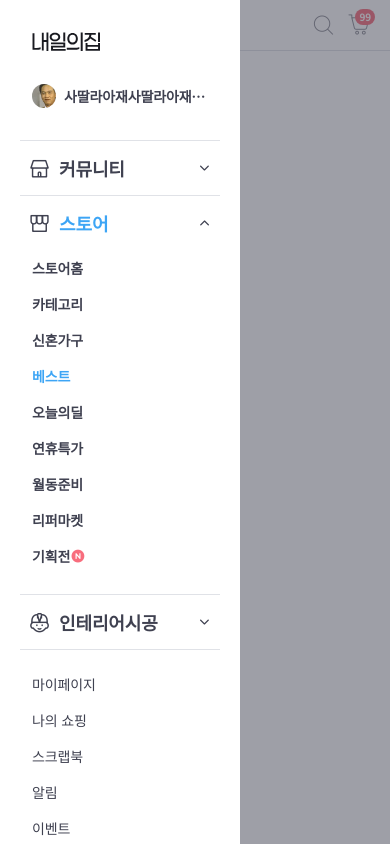
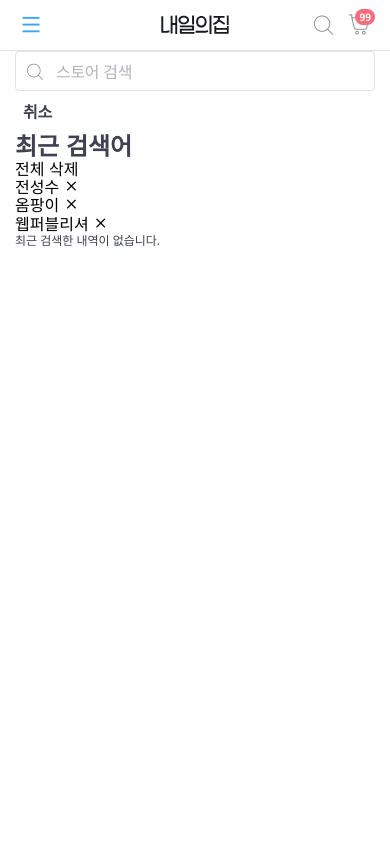
Before and after one commit to JEON-Sungsu/tomorrow-house, a website: page index.html in a window 390 px wide. Drawn offline with Linux system fonts and the light colour scheme; files whose address does not match are found by name.

Commit message:
검색 modal창 마크업

```diff
--- a/index.html
+++ b/index.html
@@ -217,6 +217,61 @@
       </nav>
     </aside>
 
+    <aside class="search-modal lg-hidden">
+      <div class="container">
+        <div class="row">
+          <div class="col-sm-4">
+            <header class="search-modal-header">
+              <h1 class="visually-hidden">검색창</h1>
+              <div class="search-modal-form">
+                <div class="input-group">
+                  <i class="ic-search"></i>
+                  <input class="form-input" type="text" placeholder="스토어 검색" />
+                </div>
+                <button class="btn-ghost btn-40" type="button">취소</button>
+              </div>
+            </header>
+
+            <section class="search-history">
+              <header class="search-history-header">
+                <h2 class="title">최근 검색어</h2>
+                <button type="button">전체 삭제</button>
+              </header>
+
+              <!-- 최근검색어가 존재할 경우  -->
+              <div class="search-history-content">
+                <ol class="search-history-list">
+                  <li class="search-history-item">
+                    <button class="word-button" type="button">전성수</button>
+                    <button class="delete-button" type="button">
+                      <i class="ic-close" aria-labe="검색어 삭제"></i>
+                    </button>
+                  </li>
+                  <li class="search-history-item">
+                    <button class="word-button" type="button">옴팡이</button>
+                    <button class="delete-button" type="button">
+                      <i class="ic-close" aria-labe="검색어 삭제"></i>
+                    </button>
+                  </li>
+                  <li class="search-history-item">
+                    <button class="word-button" type="button">웹퍼블리셔</button>
+                    <button class="delete-button" type="button">
+                      <i class="ic-close" aria-labe="검색어 삭제"></i>
+                    </button>
+                  </li>
+                </ol>
+              </div>
+
+              <!-- 최근검색어가 존재하지 않을 경우  -->
+              <div class="search-history-content">
+                <p class="placeholder">최근 검색한 내역이 없습니다.</p>
+              </div>
+            </section>
+          </div>
+        </div>
+      </div>
+    </aside>
+
     <div class="overlay" aria-hidden></div>
   </body>
 </html>
--- a/style/components/_my-menu.scss
+++ b/style/components/_my-menu.scss
@@ -33,7 +33,11 @@
     border-radius: 4px;
     box-shadow: $dropdown-shadow;
     top: $button-size + $tooltip-szie + 8px;
+    display: none;
 
+    &.is-active {
+      display: block;
+    }
     &::before,
     &::after {
       @include position-center-x;
--- a/style/layouts/_overlay.scss
+++ b/style/layouts/_overlay.scss
@@ -6,4 +6,12 @@
   width: 100%;
   height: 100vh;
   background-color: rgba($primary, 0.5);
+  opacity: 0;
+  visibility: hidden;
+  transition: opacity 200ms ease-in-out, visibility 200ms ease-in-out;
+
+  &.is-active {
+    opacity: 1;
+    visibility: visible;
+  }
 }
--- a/style/layouts/_sidebar.scss
+++ b/style/layouts/_sidebar.scss
@@ -1,5 +1,6 @@
 .sidebar {
-  width: 240px;
+  $sidebar-width: 240px;
+  width: $sidebar-width;
   height: 100vh;
   padding: 32px 20px;
   background-color: $white;
@@ -8,7 +9,13 @@
   overscroll-behavior: contain;
   top: 0;
   left: 0;
+  transform: translate3d(-#{$sidebar-width}, 0, 0);
   z-index: $sidebar-level;
+  transition: transform 300ms ease-in-out;
+
+  &.is-active {
+    transform: translate3d(0, 0, 0);
+  }
 
   &-header {
     padding: 0 12px;
```
Also changed, not shown: style.css, 1 other file.
